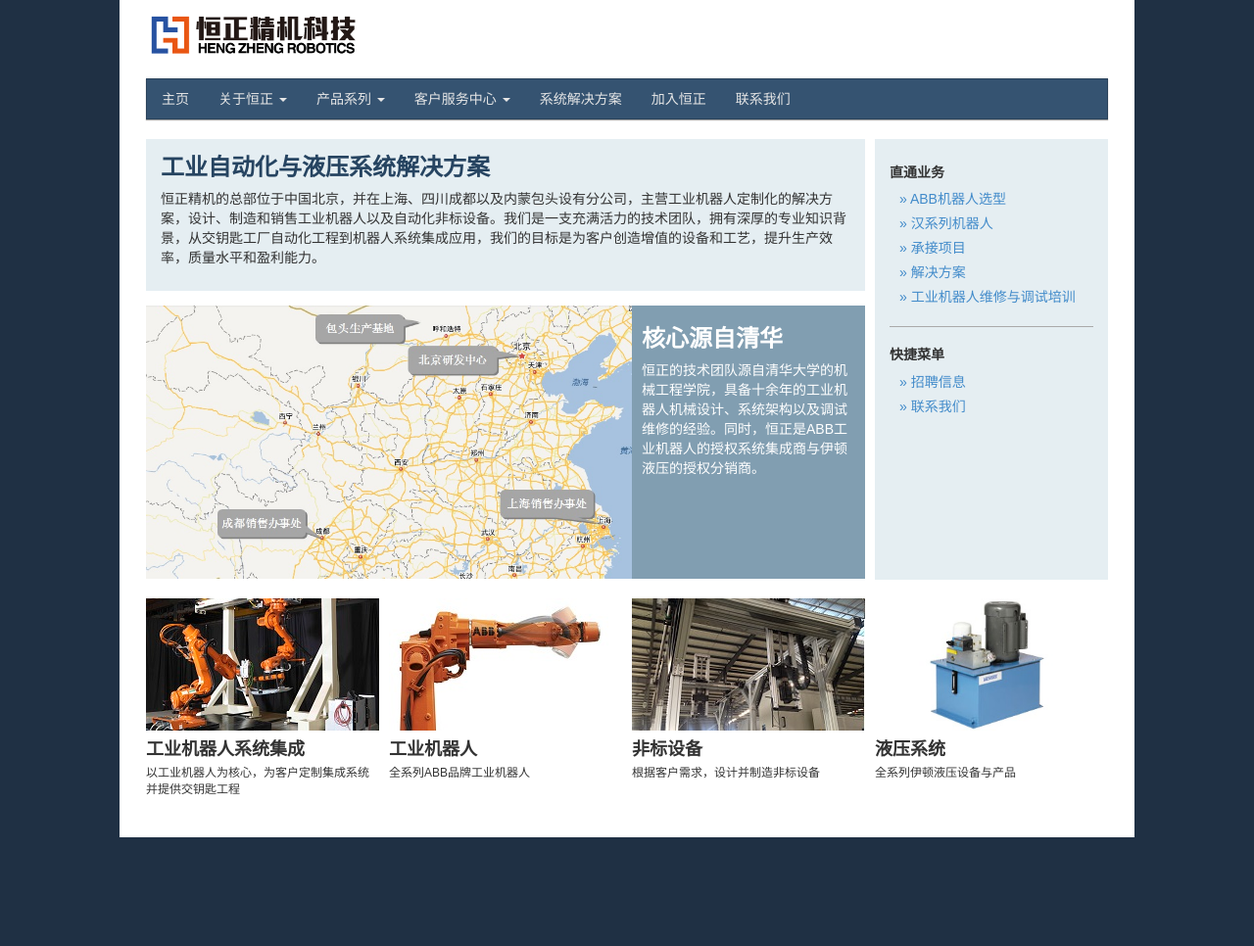
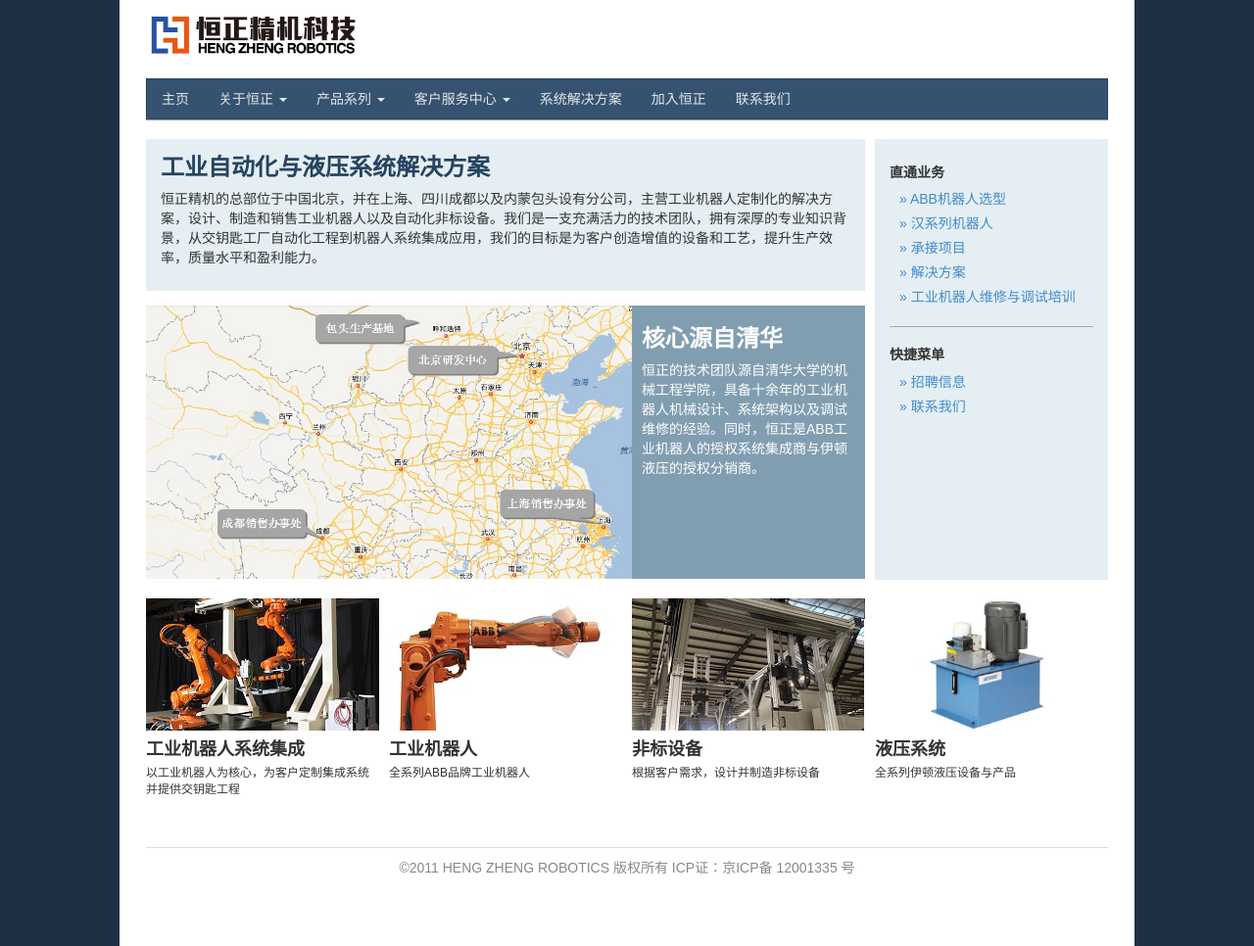
Before and after one commit to NeoHuang/HenZheng, a Jekyll site: the page built from index.html, in a window 1280 px wide. Shown: the whole page at 98% size. Built offline with Jekyll 4.4.1, drawn with Linux system fonts in a browser that asks for light colours; before the commit the page ends 900 px from its top, so only the background shows below that.

Commit message:
add copy right

```diff
--- a/_includes/footer.html
+++ b/_includes/footer.html
@@ -1,3 +1,3 @@
 <footer class="site-footer">
-
+  <div> ©2011 HENG ZHENG ROBOTICS 版权所有 ICP证：京ICP备 12001335 号 </div>
 </footer>
--- a/css/modern-business.css
+++ b/css/modern-business.css
@@ -344,3 +344,10 @@ width: 100px;
 height: 20px;
     float:right;
 }
+
+.site-footer {
+    text-align: center;
+    border-top: 1px solid #dddddd;
+    padding-top: 10px;
+    color: #888888;
+}
--- a/index.html
+++ b/index.html
@@ -77,8 +77,6 @@ layout: default
         </div>
     </div>
 
-
-</div>
 </div>
 
 
```
